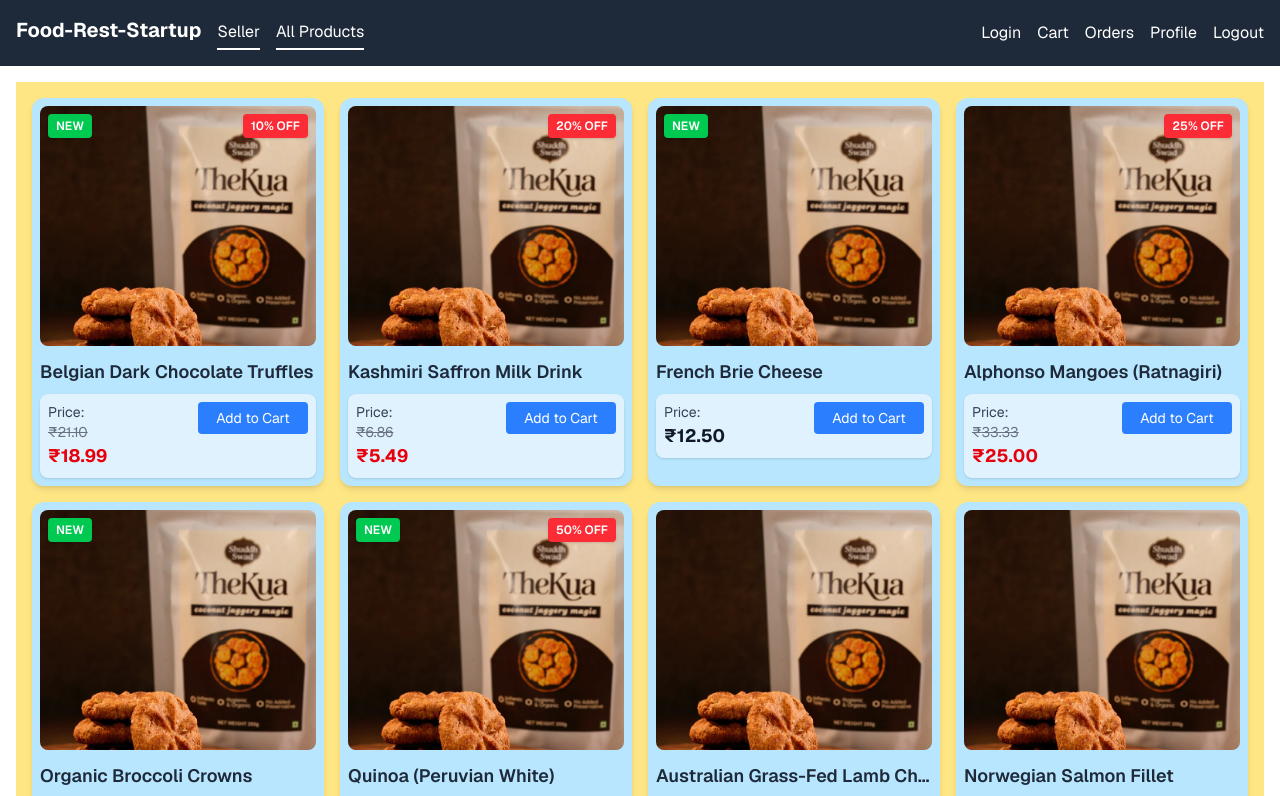
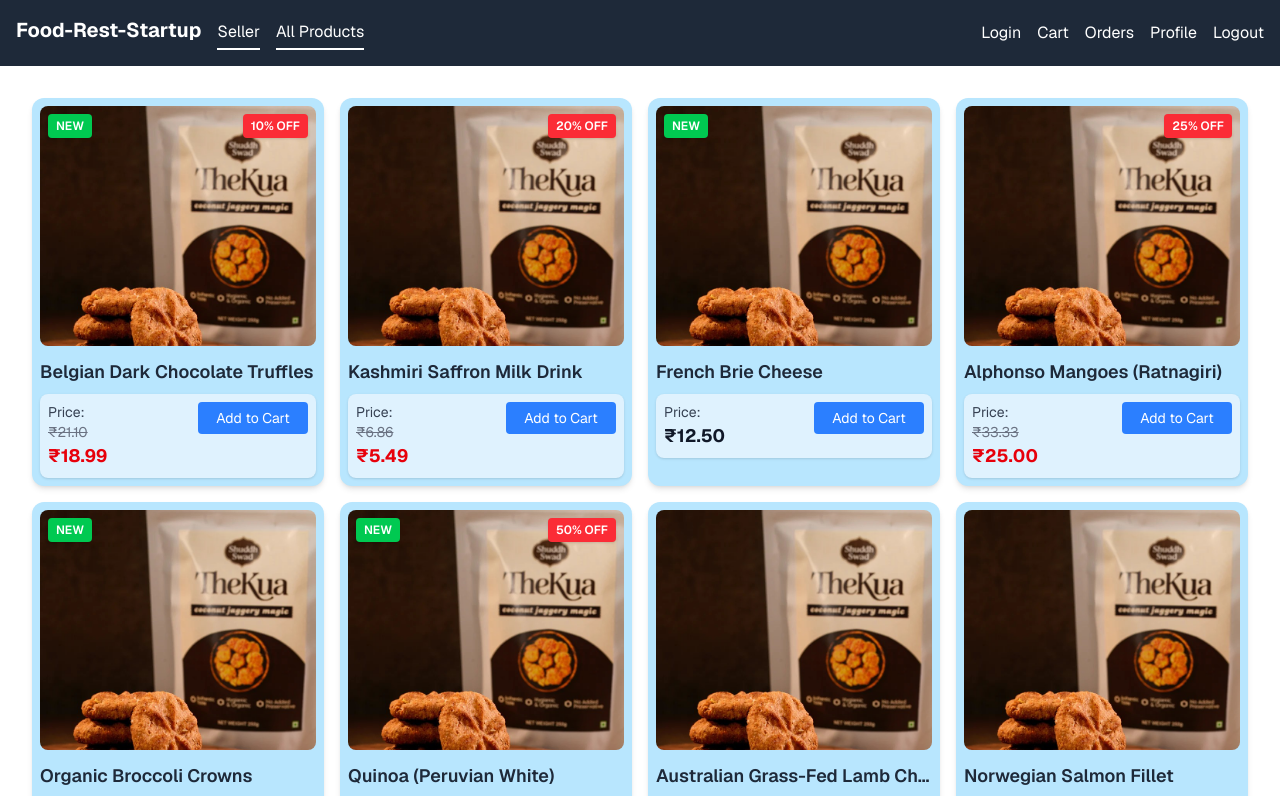
Before and after one commit to arpitsinh-thakor/food-rest-startup, a Next.js app: page / in a window 1280 px wide. Shown: the top 796 px of the page. Built offline with nearby package versions, Linux system fonts and the light colour scheme.

Commit message:
Ui bug fixes

```diff
--- a/app/components/EditProduct.js
+++ b/app/components/EditProduct.js
@@ -61,10 +61,10 @@ const EditProduct = ({ product, setIsEditing}) => {
   return (
     // This component is a placeholder for editing a product.
     // All parameters of product should be editable.
-    <div className="bg-white text-black rounded-lg shadow-md p-4 flex flex-col gap-4">
+    <div className="bg-white text-black rounded-lg shadow-md p-4 flex flex-col gap-1">
       <h2 className="text-xl font-semibold mb-2">Edit Product</h2>
 
-      <form className="flex flex-col space-y-4">
+      <form className="flex flex-col ">
         <div className="flex flex-col">
           <label className="text-md  ">Product Name</label>
           <input
--- a/app/components/SellerProductCard.js
+++ b/app/components/SellerProductCard.js
@@ -34,7 +34,7 @@ const SellerProductCard = ({ product }) => {
               <div>
                 <h3 className="text-lg font-semibold mb-1 text-gray-700">{productName}</h3>
                 <p className="text-gray-600 text-sm">Category: {category}</p>
-                <p className="text-gray-600 text-sm">Price: ${price}</p>
+                <p className="text-gray-600 text-sm">Price: ₹{price}</p>
                 <p className="text-gray-600 text-sm">Quantity: {quantity}</p>
               </div>
             </div>
--- a/app/page.js
+++ b/app/page.js
@@ -3,7 +3,7 @@ import Feed from "./components/Feed";
 
 export default function Home() {
   return (
-    <div  className="flex flex-col gap-5 h-screen bg-amber-200  ">
+    <div  className="flex flex-col gap-5 h-screen">
       <Feed />
     </div>
   );
```
